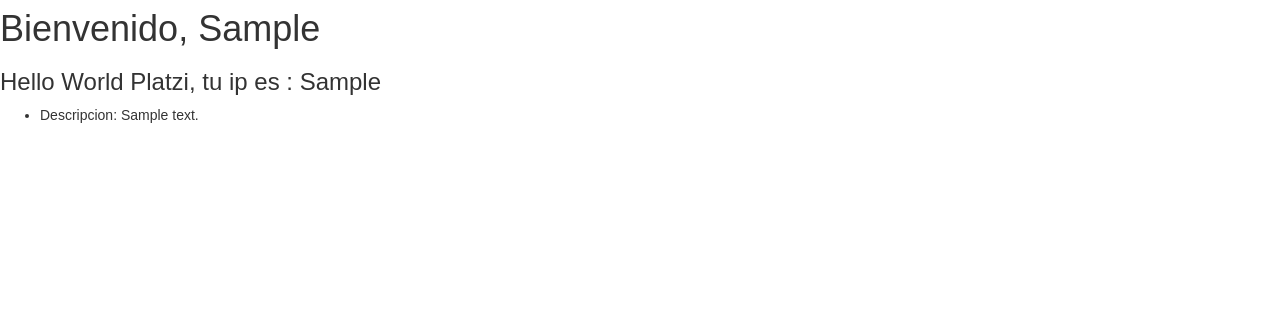
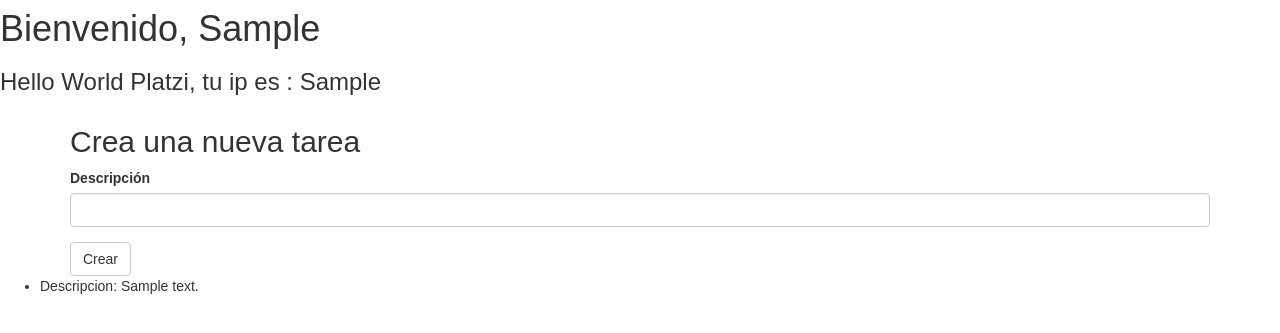
Before and after one commit to edavogustto/taskapp, a Flask app: template app/templates/hello.html in a window 1280 px wide. Shown: the part 63-396 px from the top of the page. Run offline with Flask 2, Linux system fonts and the light colour scheme; tables that the repository leaves empty hold one stand-in row (values such as "Sample post"); the template is opened without the code that fills it: values that come from a table or form of the project are taken from there, most other values are stand-ins (such as "Sample title", 1, 10 or a date in 2020); some libraries are stand-ins or nearby versions.

Commit message:
agregandotareas

```diff
--- a/app/forms.py
+++ b/app/forms.py
@@ -1,4 +1,5 @@
 from flask_wtf import FlaskForm
+from wtforms import validators
 from wtforms.fields import StringField, PasswordField, SubmitField
 from wtforms.validators import DataRequired
 
@@ -7,3 +8,7 @@ class LoginForm(FlaskForm):
     username = StringField('Nombre de usuario', validators=[DataRequired()])
     password = PasswordField('Password', validators=[DataRequired()])
     submit = SubmitField('Enviar')
+
+class TodoForm(FlaskForm):
+    description = StringField('Descripción', validators=[DataRequired()])
+    submit = SubmitField('Crear')
--- a/app/models.py
+++ b/app/models.py
@@ -17,10 +17,8 @@ class Users(db.Model):
 
 class Todos(db.Model):
     __tablename__ = 'todos'
-    def __init__(self, id, description, status, id_user):
-        self.id = id
+    def __init__(self, description, id_user):
         self.description = description
-        self.status = status
         self.id_user = id_user
 
     id = db.Column(db.BigInteger, primary_key=True, autoincrement=True)
--- a/app/templates/hello.html
+++ b/app/templates/hello.html
@@ -17,6 +17,11 @@
         <a href="{{ url_for('index') }}"> Ir a inicio</a>
     {% endif %}
 
+    <div class="container">
+        <h2>Crea una nueva tarea</h2>
+        {{ wtf.quick_form(todo_form) }}
+    </div>
+
     <ul>
         {% for todo in todos%}
             {{ macros.render_todo(todo) }}
--- a/main.py
+++ b/main.py
@@ -4,8 +4,8 @@ from flask import app, request, make_response, redirect, render_template, sessio
 import unittest
 from flask_login import login_required, current_user
 from app import create_app
-from app.forms import LoginForm
-from app.models import Todos, get_id_user
+from app.forms import TodoForm
+from app.models import Todos, db,  get_id_user
 
 app = create_app()
 
@@ -33,21 +33,34 @@ def index():
     return response
 
 
-@app.route('/hello', methods=['GET'])
+@app.route('/hello', methods=['GET', 'POST'])
 @login_required
 def hello():
     user_ip = session.get('user_ip')
     username = current_user.id
     id_user = get_id_user(username)
     todos_user = Todos.query.filter_by(id_user=id_user).all()
+    todo_form = TodoForm()
 
     context = {
         'user_ip' : user_ip,
         'id_user' : id_user,
         'todos' : todos_user,
-        'username' : username
+        'username' : username,
+        'todo_form' : todo_form
 
     }
 
+    if todo_form.validate_on_submit():
+        description = todo_form.description.data
+        new_todo = Todos(description=description, id_user=id_user)
+
+        db.session.add(new_todo)
+        db.session.commit()
+
+        flash('Tu tarea se creó con éxito')
+
+        return redirect(url_for('hello'))
+
 
     return render_template('hello.html', **context)
```
